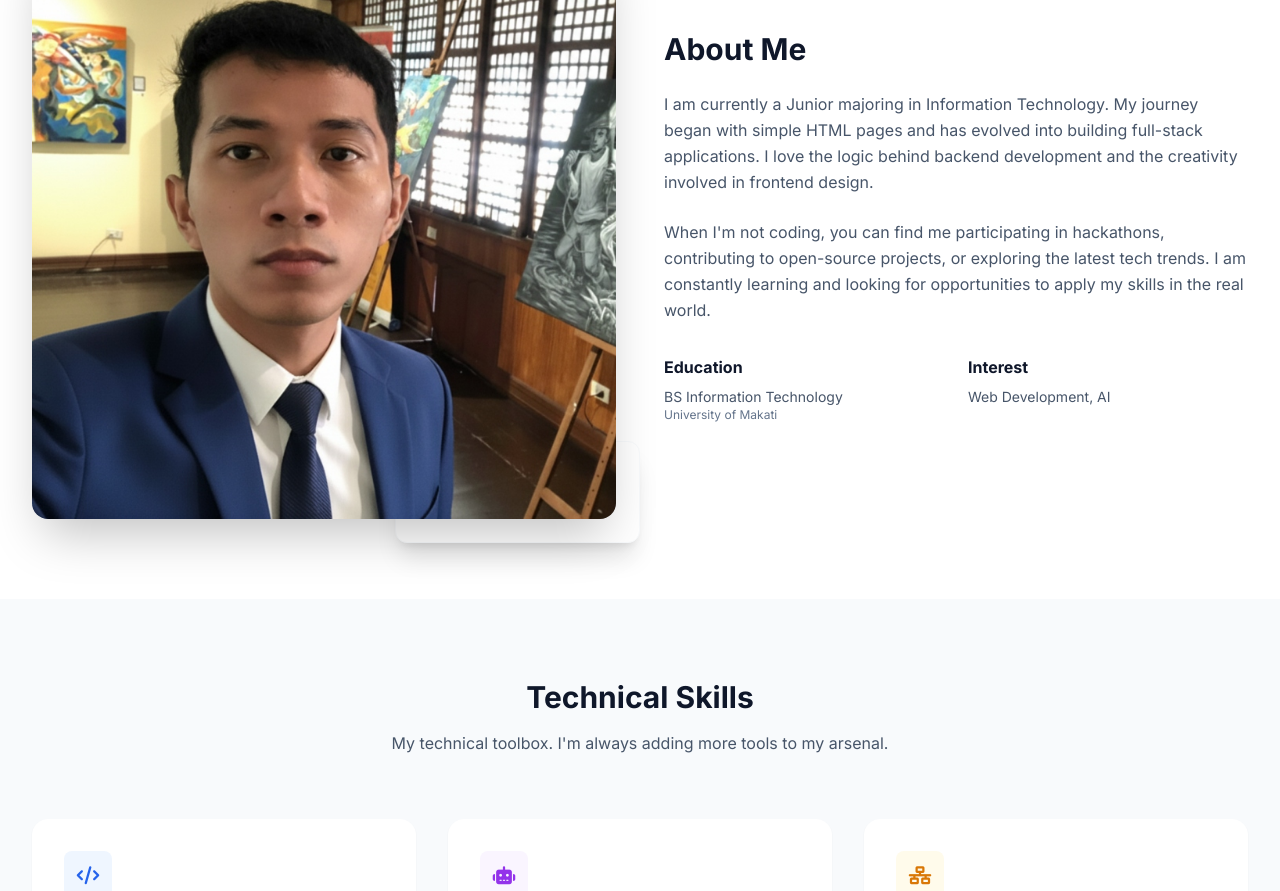
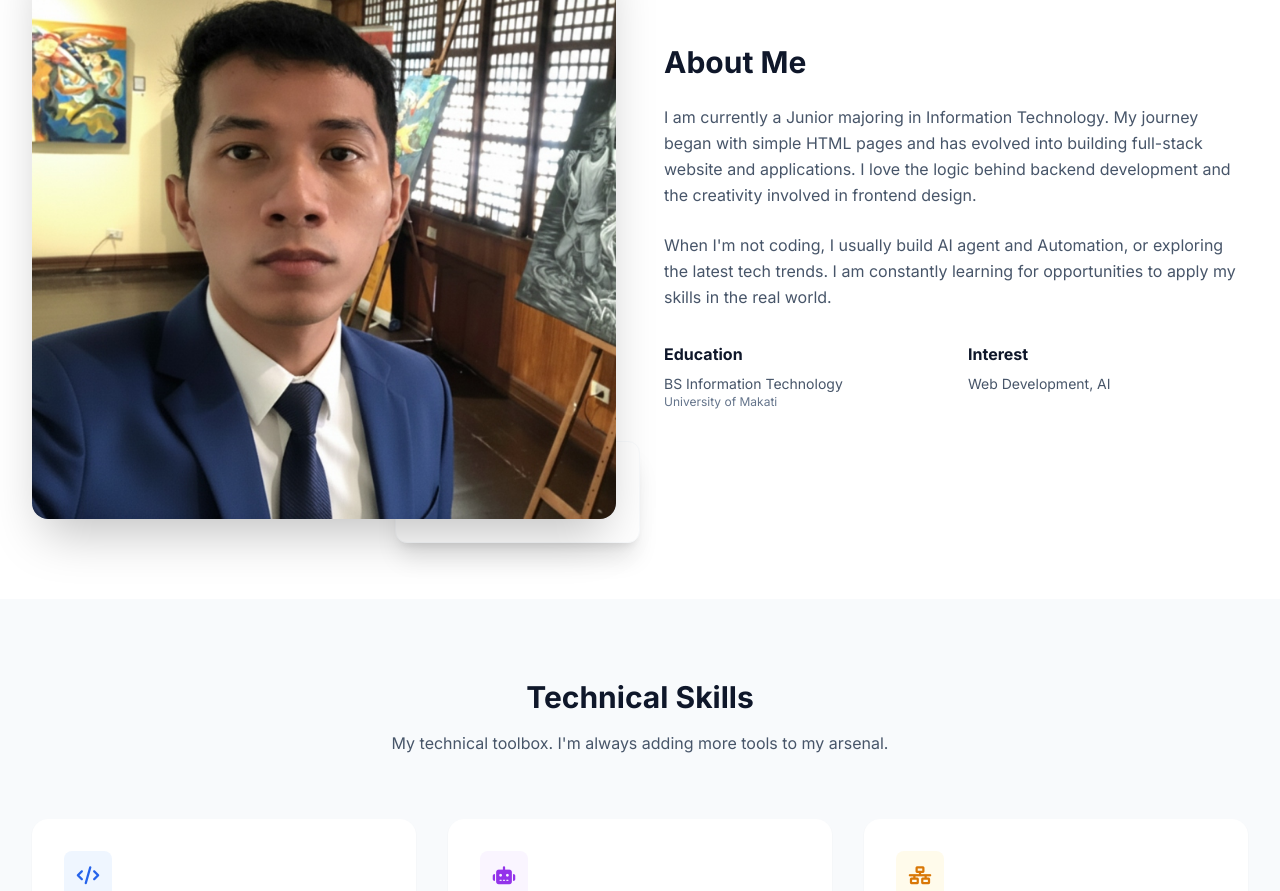
Before and after one commit to kensingtonophelia19-cpu/Landing-page, a plain HTML site: page index.html in a window 1280 px wide. Shown: the part 856-1747 px from the top of the page. Drawn offline with nearby package versions, Linux system fonts and the light colour scheme.

Commit message:
about me

```diff
--- a/index.html
+++ b/index.html
@@ -213,13 +213,12 @@
                     <h2 class="text-3xl font-bold text-slate-900 mb-6">About Me</h2>
                     <p class="text-slate-600 mb-6 leading-relaxed">
                         I am currently a Junior majoring in Information Technology. My journey began with simple HTML
-                        pages and has evolved into building full-stack applications. I love the logic behind backend
-                        development and the creativity involved in frontend design.
+                        pages and has evolved into building full-stack website and applications. I love the logic
+                        behind backend development and the creativity involved in frontend design.
                     </p>
                     <p class="text-slate-600 mb-8 leading-relaxed">
-                        When I'm not coding, you can find me participating in hackathons, contributing to open-source
-                        projects, or exploring the latest tech trends. I am constantly learning and looking for
-                        opportunities to apply my skills in the real world.
+                        When I'm not coding, I usually build AI agent and Automation, or exploring the latest tech
+                        trends. I am constantly learning for opportunities to apply my skills in the real world.
                     </p>
 
                     <div class="grid grid-cols-2 gap-6">
```
